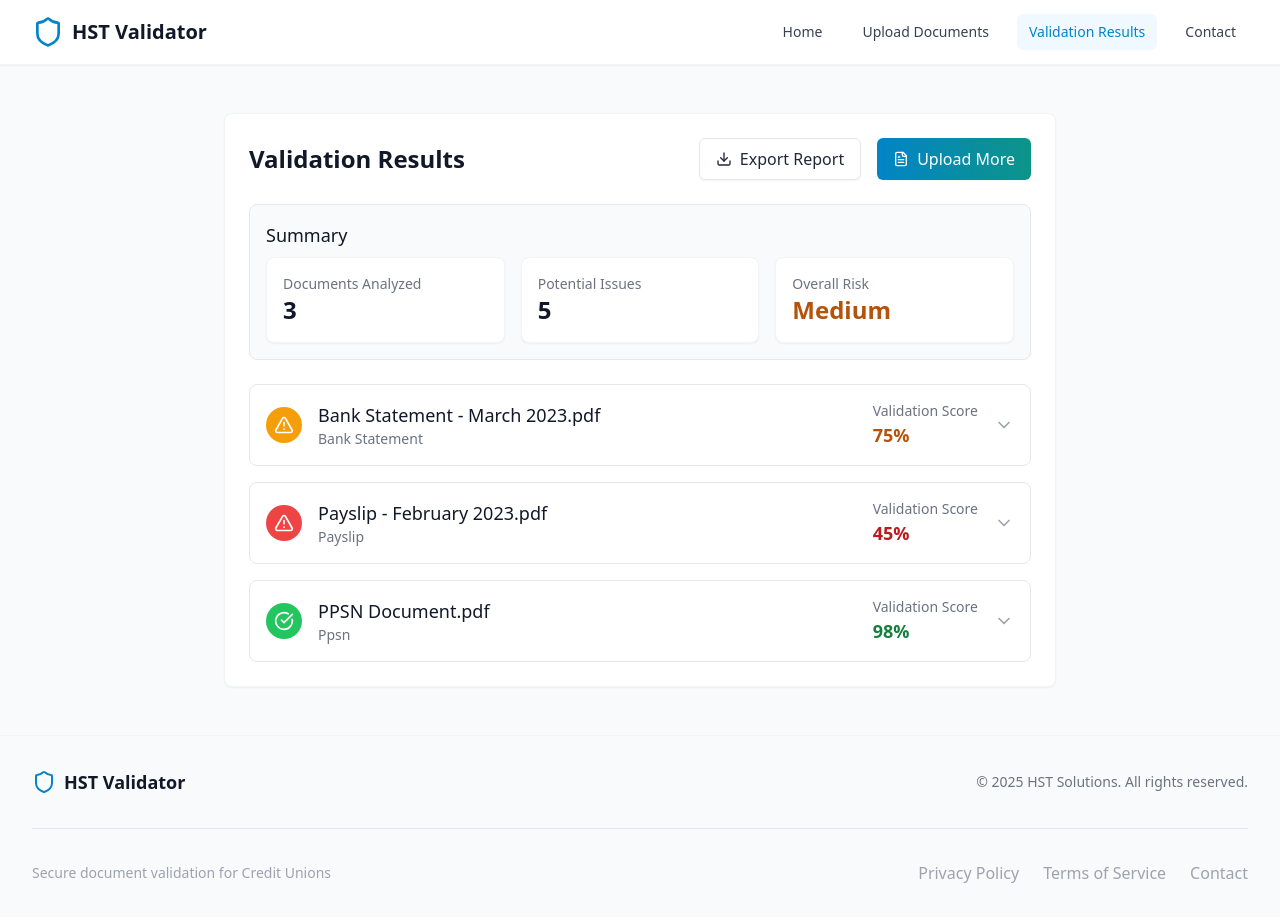
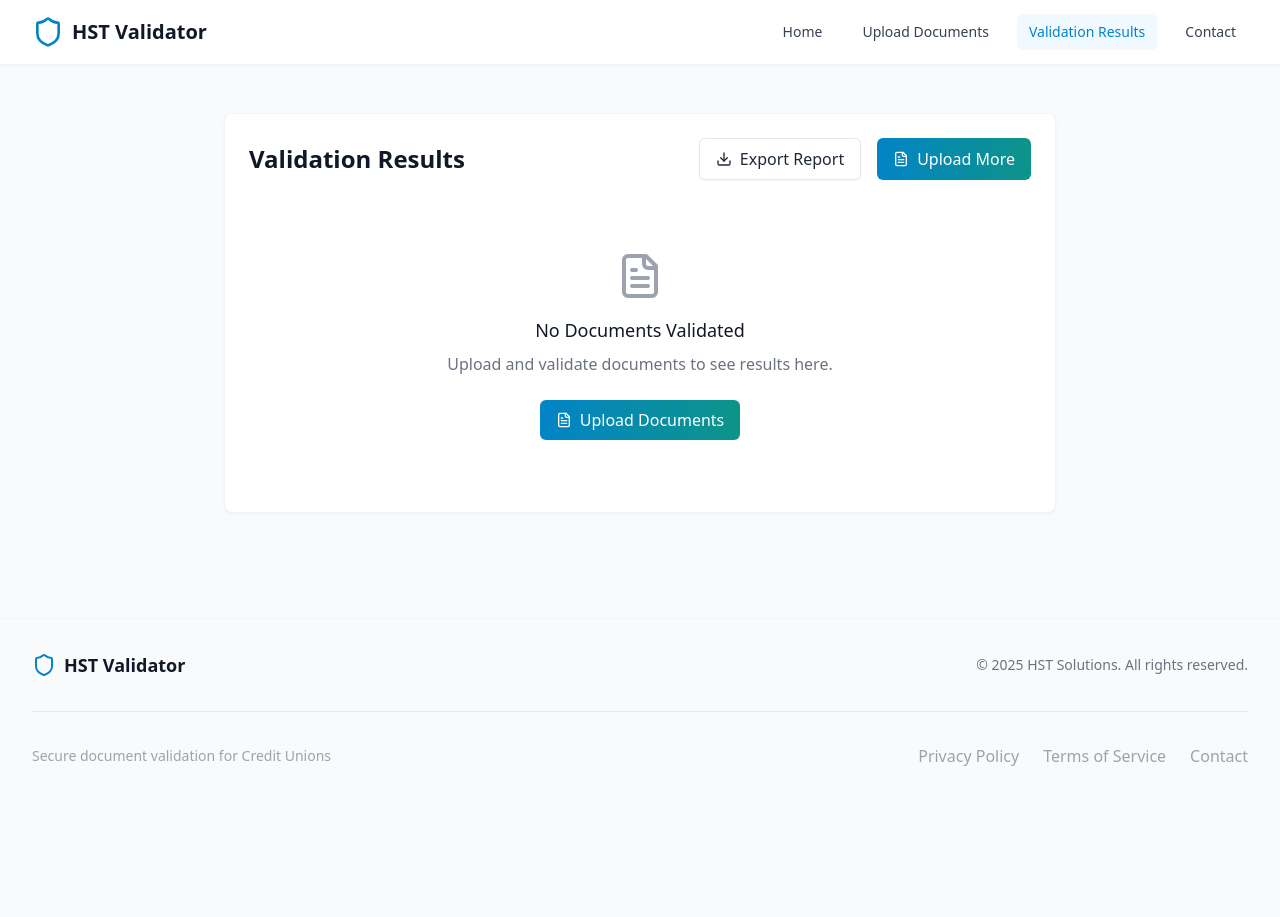
Before and after one commit to MuhammadAman02/hst-ai-fc4ee471-3d69-49c4-acf8-d163f195adf6, a React (Vite) app: page /results in a window 1280 px wide. After the commit the page ends 800 px from the top, so only its background shows below. Built offline with nearby package versions, Linux system fonts and the light colour scheme.

Commit message:
update file

```diff
--- a/src/components/validation/ValidationResults.tsx
+++ b/src/components/validation/ValidationResults.tsx
@@ -10,84 +10,11 @@ import {
   Info
 } from "lucide-react";
 import { Link } from "react-router-dom";
-
-// Mock validation results
-const mockResults = [
-  {
-    id: "doc-1",
-    name: "Bank Statement - March 2023.pdf",
-    type: "bank_statement",
-    status: "warning",
-    score: 75,
-    issues: [
-      {
-        type: "warning",
-        message: "Unusual transaction pattern detected",
-        details: "Multiple large round-figure deposits in short succession"
-      },
-      {
-        type: "warning",
-        message: "Balance inconsistency",
-        details: "Closing balance from previous statement doesn't match opening balance"
-      }
-    ],
-    validations: [
-      { name: "Document format", status: "passed" },
-      { name: "Logo verification", status: "passed" },
-      { name: "Account number format", status: "passed" },
-      { name: "Transaction consistency", status: "failed" },
-      { name: "Balance verification", status: "failed" }
-    ]
-  },
-  {
-    id: "doc-2",
-    name: "Payslip - February 2023.pdf",
-    type: "payslip",
-    status: "error",
-    score: 45,
-    issues: [
-      {
-        type: "error",
-        message: "Employer details mismatch",
-        details: "Employer name doesn't match records in other documents"
-      },
-      {
-        type: "error",
-        message: "Calculation inconsistency",
-        details: "Gross pay minus deductions doesn't equal net pay"
-      },
-      {
-        type: "warning",
-        message: "Unusual salary amount",
-        details: "Salary is significantly higher than average for this role"
-      }
-    ],
-    validations: [
-      { name: "Document format", status: "passed" },
-      { name: "Logo verification", status: "failed" },
-      { name: "Tax calculation", status: "failed" },
-      { name: "Employee details", status: "passed" },
-      { name: "Payment consistency", status: "failed" }
-    ]
-  },
-  {
-    id: "doc-3",
-    name: "PPSN Document.pdf",
-    type: "ppsn",
-    status: "success",
-    score: 98,
-    issues: [],
-    validations: [
-      { name: "Document format", status: "passed" },
-      { name: "PPS number format", status: "passed" },
-      { name: "Watermark verification", status: "passed" },
-      { name: "Document integrity", status: "passed" }
-    ]
-  }
-];
+import { useValidation } from "../../context/ValidationContext";
 
 const ValidationResults = () => {
   const [expandedDocuments, setExpandedDocuments] = useState<string[]>([]);
+  const { validationResults } = useValidation();
 
   const toggleDocument = (id: string) => {
     setExpandedDocuments(prev =>
@@ -151,6 +78,37 @@ const ValidationResults = () => {
     return "text-alert-dark";
   };
 
+  // Calculate overall risk level based on validation results
+  const calculateOverallRisk = () => {
+    if (validationResults.length === 0) return "Unknown";
+
+    const errorCount = validationResults.filter(doc => doc.status === "error").length;
+    const warningCount = validationResults.filter(doc => doc.status === "warning").length;
+
+    if (errorCount > 0) return "High";
+    if (warningCount > 0) return "Medium";
+    return "Low";
+  };
+
+  // Get color for risk level
+  const getRiskColor = (risk: string) => {
+    switch (risk) {
+      case "Low":
+        return "text-success-dark";
+      case "Medium":
+        return "text-warning-dark";
+      case "High":
+        return "text-alert-dark";
+      default:
+        return "text-gray-500";
+    }
+  };
+
+  // Count total issues across all documents
+  const getTotalIssues = () => {
+    return validationResults.reduce((total, doc) => total + doc.issues.length, 0);
+  };
+
   return (
     <div className="max-w-4xl mx-auto px-4 sm:px-6 lg:px-8 py-12">
       <div className="bg-white shadow-sm rounded-lg p-6 border border-gray-100">
@@ -168,28 +126,42 @@ const ValidationResults = () => {
           </div>
         </div>
 
+        {validationResults.length === 0 ? (
+          <div className="text-center py-12">
+            <FileText className="h-12 w-12 text-gray-400 mx-auto mb-4" />
+            <h3 className="text-lg font-medium text-gray-900 mb-2">No Documents Validated</h3>
+            <p className="text-gray-500 mb-6">Upload and validate documents to see results here.</p>
+            <Link to="/upload" className="btn-primary inline-flex items-center">
+              <FileText className="h-4 w-4 mr-2" />
+              Upload Documents
+            </Link>
+          </div>
+        ) : (
+          <>
             <div className="mb-6">
               <div className="bg-gray-50 rounded-lg p-4 border border-gray-200">
                 <h3 className="text-lg font-medium text-gray-900 mb-2">Summary</h3>
                 <div className="grid grid-cols-1 md:grid-cols-3 gap-4">
                   <div className="bg-white rounded-lg p-4 border border-gray-100 shadow-sm">
                     <p className="text-sm text-gray-500">Documents Analyzed</p>
-                <p className="text-2xl font-bold">{mockResults.length}</p>
+                    <p className="text-2xl font-bold">{validationResults.length}</p>
                   </div>
                   <div className="bg-white rounded-lg p-4 border border-gray-100 shadow-sm">
                     <p className="text-sm text-gray-500">Potential Issues</p>
-                <p className="text-2xl font-bold">{mockResults.reduce((acc, doc) => acc + doc.issues.length, 0)}</p>
+                    <p className="text-2xl font-bold">{getTotalIssues()}</p>
                   </div>
                   <div className="bg-white rounded-lg p-4 border border-gray-100 shadow-sm">
                     <p className="text-sm text-gray-500">Overall Risk</p>
-                <p className="text-2xl font-bold text-warning-dark">Medium</p>
+                    <p className={`text-2xl font-bold ${getRiskColor(calculateOverallRisk())}`}>
+                      {calculateOverallRisk()}
+                    </p>
                   </div>
                 </div>
               </div>
             </div>
 
             <div className="space-y-4">
-          {mockResults.map((document) => (
+              {validationResults.map((document) => (
                 <div key={document.id} className="border border-gray-200 rounded-lg overflow-hidden">
                   <div
                     className="flex items-center justify-between p-4 cursor-pointer hover:bg-gray-50"
@@ -267,6 +239,8 @@ const ValidationResults = () => {
                 </div>
               ))}
             </div>
+          </>
+        )}
       </div>
     </div>
   );
```
Lines whose indentation alone changed are shown as unchanged.
